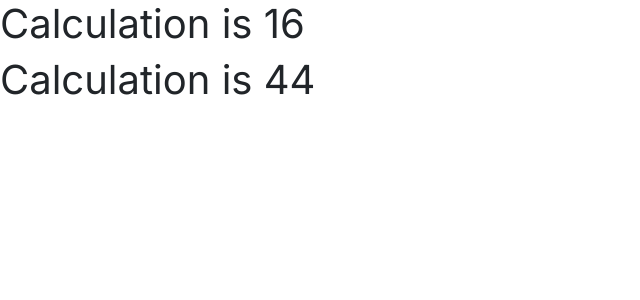
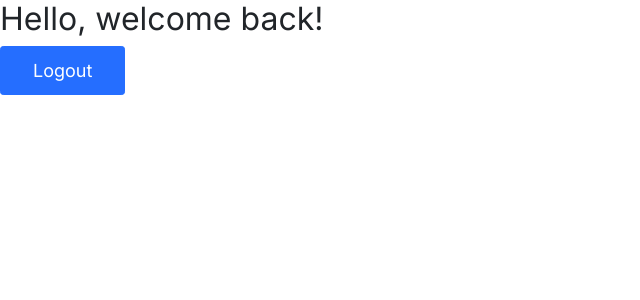
Before and after one commit to suyashpradhan/movie-search-app, a React (Create React App) app: page / in a window 1280 px wide. Shown: the top 300 px of the page, without its empty margins (0-640 px from the left). Built offline with nearby package versions, Linux system fonts and the light colour scheme.

Commit message:
feat: more on props and login/logout function

```diff
--- /dev/null
+++ b/src/Props/Greetings.js
@@ -0,0 +1,19 @@
+import React from "react";
+
+function GreetUser() {
+  return <h2>Hello, welcome back!</h2>;
+}
+
+function GreetGuest() {
+  return <h2>Hello, please login!</h2>;
+}
+
+function Greeter({ isLoggedIn }) {
+  if (isLoggedIn) {
+    return <GreetUser />;
+  }
+
+  return <GreetGuest />;
+}
+
+export default Greeter;
--- a/src/Props/Props.js
+++ b/src/Props/Props.js
@@ -1,21 +1,32 @@
-import React from "react";
+import React, { useState } from "react";
+import Greeter from "./Greetings.js";
 import "../style.css";
 
-function Calculate({ value }) {
-  return <h1>Calculation is {value * value}</h1>;
+function LoginButton(props) {
+  return <button onClick={props.onClick}>Login</button>;
 }
 
-function Calculate2({ value }) {
-  return <h1>Calculation is {parseInt(value + value)}</h1>;
+function LogoutButton(props) {
+  return <button onClick={props.onClick}>Logout</button>;
 }
 
-function Props() {
+function LoginController() {
+  const [isLoggedIn, setLoggedIn] = useState(true);
+
+  const handleClick = () => {
+    setLoggedIn(!isLoggedIn);
+  };
+
   return (
     <div>
-      <Calculate value="4"></Calculate>
-      <Calculate2 value="4"></Calculate2>
+      <Greeter isLoggedIn={isLoggedIn} />
+      {isLoggedIn ? (
+        <LogoutButton onClick={handleClick} />
+      ) : (
+        <LoginButton onClick={handleClick} />
+      )}
     </div>
   );
 }
 
-export default Props;
+export default LoginController;
--- a/src/style.css
+++ b/src/style.css
@@ -7,3 +7,18 @@
     font-family: "Inter", sans-serif;
     font-weight: 400;
 }
+
+button {
+    padding: .6rem 2rem;
+    text-align: center;
+    border: 1px solid #256eff;
+    background: #256eff;
+    font-size: 18px;
+    color: #FFF;
+    border-radius: .2rem;
+}
+
+button:active,
+button:focus {
+    outline: none;
+}
```
Also changed, not shown: 1 other file (tests, documents, lock files or other folders).
